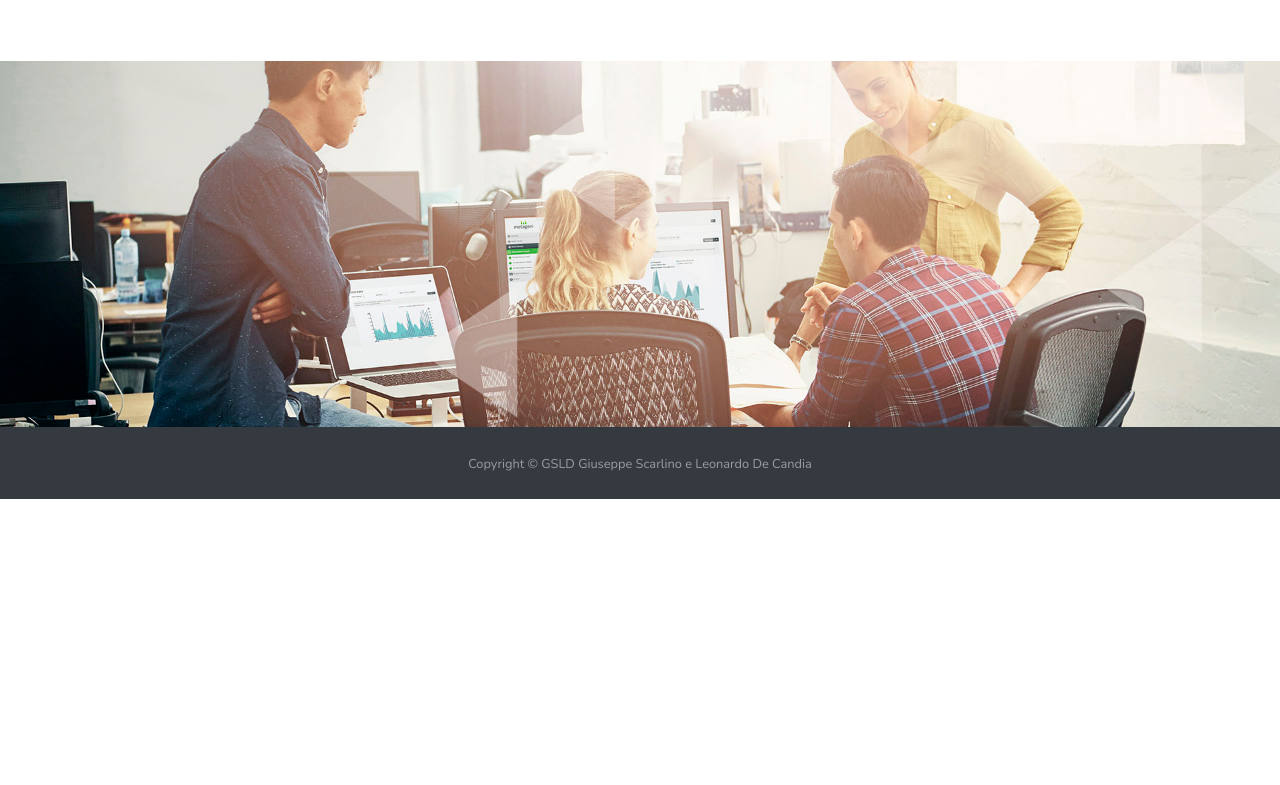
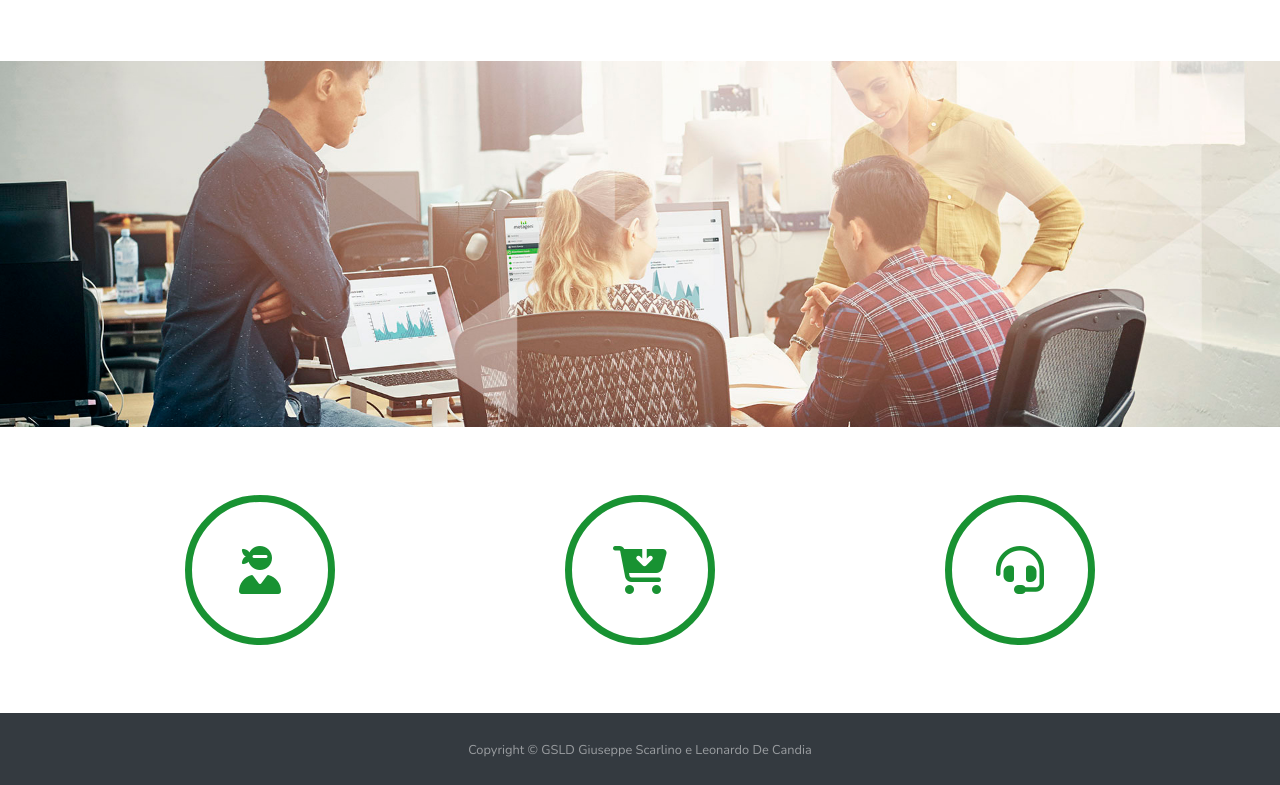
Before and after one commit to Leo170195/Presto, a plain HTML site: page index.html in a window 1280 px wide. Shown: the part 1610-2395 px from the top of the page. Before the commit the page ends 2109 px from the top, so only its background shows below. Drawn offline with nearby package versions, Linux system fonts and the light colour scheme.

```diff
--- a/index.html
+++ b/index.html
@@ -14,6 +14,7 @@
 
     <link rel="preconnect" href="https://fonts.gstatic.com">
     <link href="https://fonts.googleapis.com/css2?family=Nunito:ital,wght@0,200;0,400;0,600;0,700;0,900;1,200;1,700&display=swap" rel="stylesheet">
+
 
 
     <!-- CSS -->
@@ -129,6 +130,26 @@
     <img src="img/4.jpg" alt="img-finesezione" class="img-fluid">
       <!--Fine Sezione solution -->
 
+      <div class="container py-5">
+        <div class="row">
+          <div class="col-4 d-flex align-content-center justify-content-center">
+              <div id="user" class="counter-custom d-flex align-items-center justify-content-center">
+              <i class="fas fa-user-ninja fa-3x logo"></i>
+            </div>
+          </div>
+          <div class="col-4 d-flex align-content-center justify-content-center">
+            <div class="counter-custom d-flex align-items-center justify-content-center">
+              <i class="fas fa-cart-arrow-down fa-3x logo"></i>
+            </div>
+          </div>
+          <div class="col-4 d-flex align-content-center justify-content-center">
+            <div class="counter-custom d-flex align-items-center justify-content-center">
+              <i class="fas fa-headset fa-3x logo"></i>
+            </div>
+          </div>
+        </div>
+      </div>
+
       <!-- FOOTER -->
       <footer id="sticky-footer" class="py-4 bg-dark text-white-50">
         <div class="container text-center">
--- a/style.css
+++ b/style.css
@@ -113,3 +113,21 @@
 }
 
 /* Fine Sezione Esagono */
+
+/* Inizio Sezione Dinamica */
+
+.counter-custom {
+    margin-top: 20px;
+    margin-bottom: 20px;
+    height: 150px;
+    width: 150px;
+    border: solid 7px var(--colorGreen);
+    border-radius: 100px;
+    transition: 0.4s;
+
+}
+
+.counter-custom:hover{
+    transform: translateX(15px);
+
+}
```
